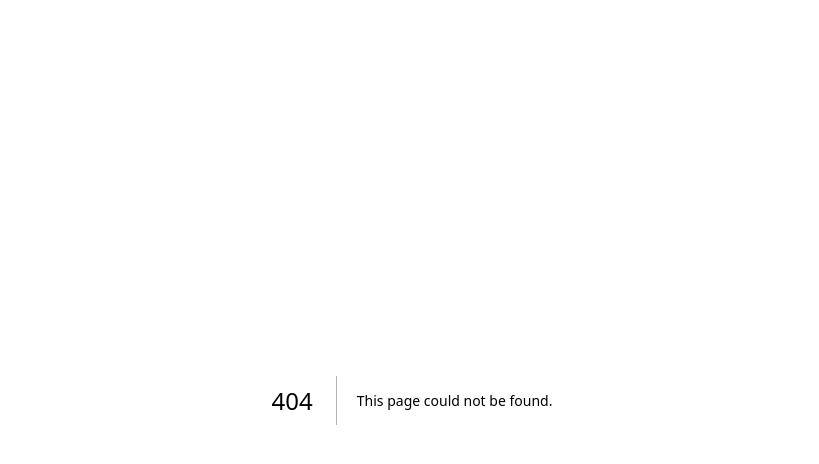
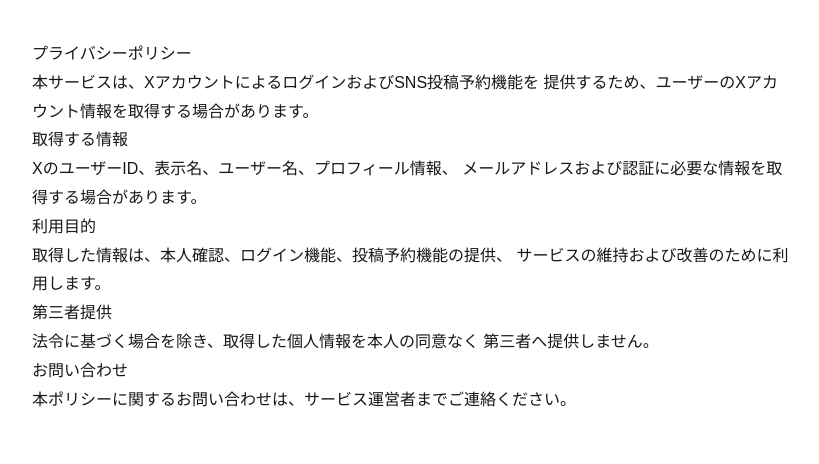
Before and after one commit to mochigoma0831/x-post-scheduler, a Next.js app: page /privacy in a window 1280 px wide. Before the commit this address had no page. Shown: the top 464 px of the page, without its empty margins (228-1047 px from the left). Built offline with nearby package versions, Linux system fonts and the light colour scheme.

Commit message:
Add privacy policy

```diff
--- /dev/null
+++ b/app/privacy/page.tsx
@@ -0,0 +1,42 @@
+export default function PrivacyPage() {
+  return (
+    <main
+      style={{
+        maxWidth: "800px",
+        margin: "40px auto",
+        padding: "0 20px",
+        lineHeight: 1.8,
+      }}
+    >
+      <h1>プライバシーポリシー</h1>
+
+      <p>
+        本サービスは、XアカウントによるログインおよびSNS投稿予約機能を
+        提供するため、ユーザーのXアカウント情報を取得する場合があります。
+      </p>
+
+      <h2>取得する情報</h2>
+      <p>
+        XのユーザーID、表示名、ユーザー名、プロフィール情報、
+        メールアドレスおよび認証に必要な情報を取得する場合があります。
+      </p>
+
+      <h2>利用目的</h2>
+      <p>
+        取得した情報は、本人確認、ログイン機能、投稿予約機能の提供、
+        サービスの維持および改善のために利用します。
+      </p>
+
+      <h2>第三者提供</h2>
+      <p>
+        法令に基づく場合を除き、取得した個人情報を本人の同意なく
+        第三者へ提供しません。
+      </p>
+
+      <h2>お問い合わせ</h2>
+      <p>
+        本ポリシーに関するお問い合わせは、サービス運営者までご連絡ください。
+      </p>
+    </main>
+  );
+}
```
